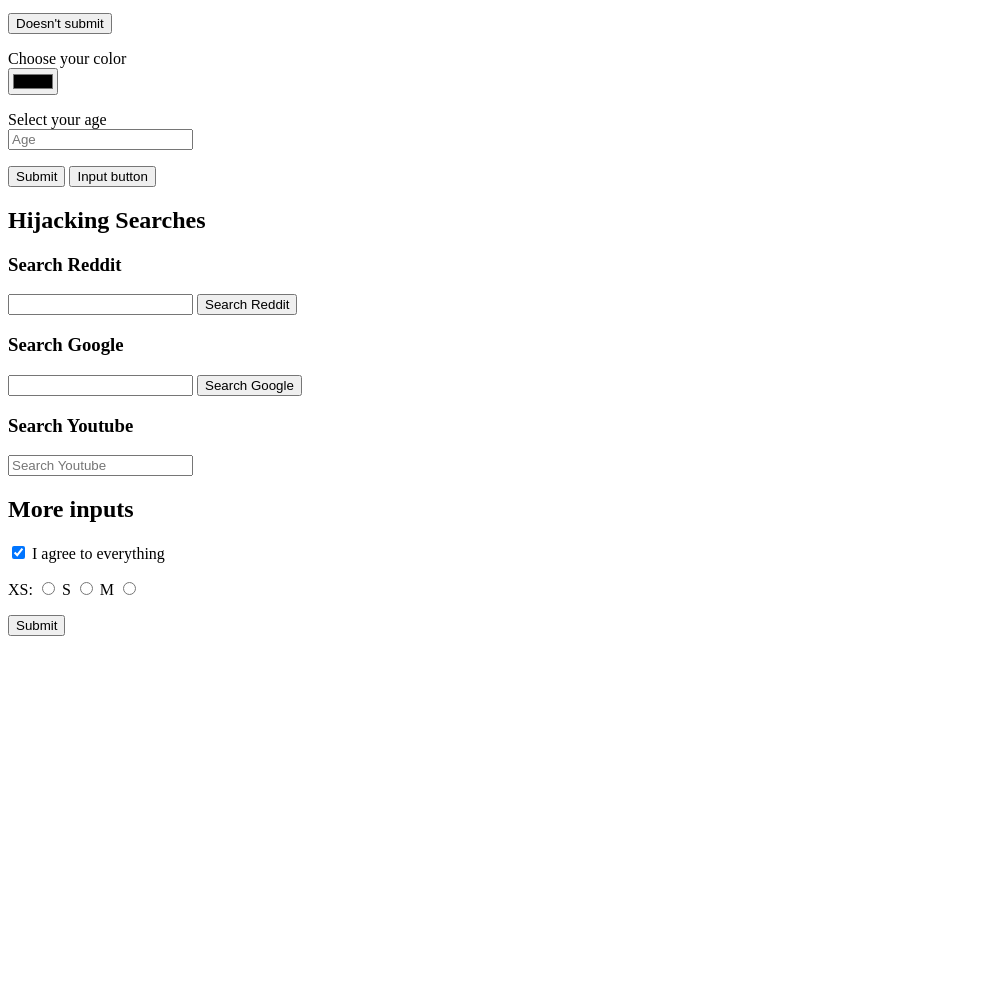
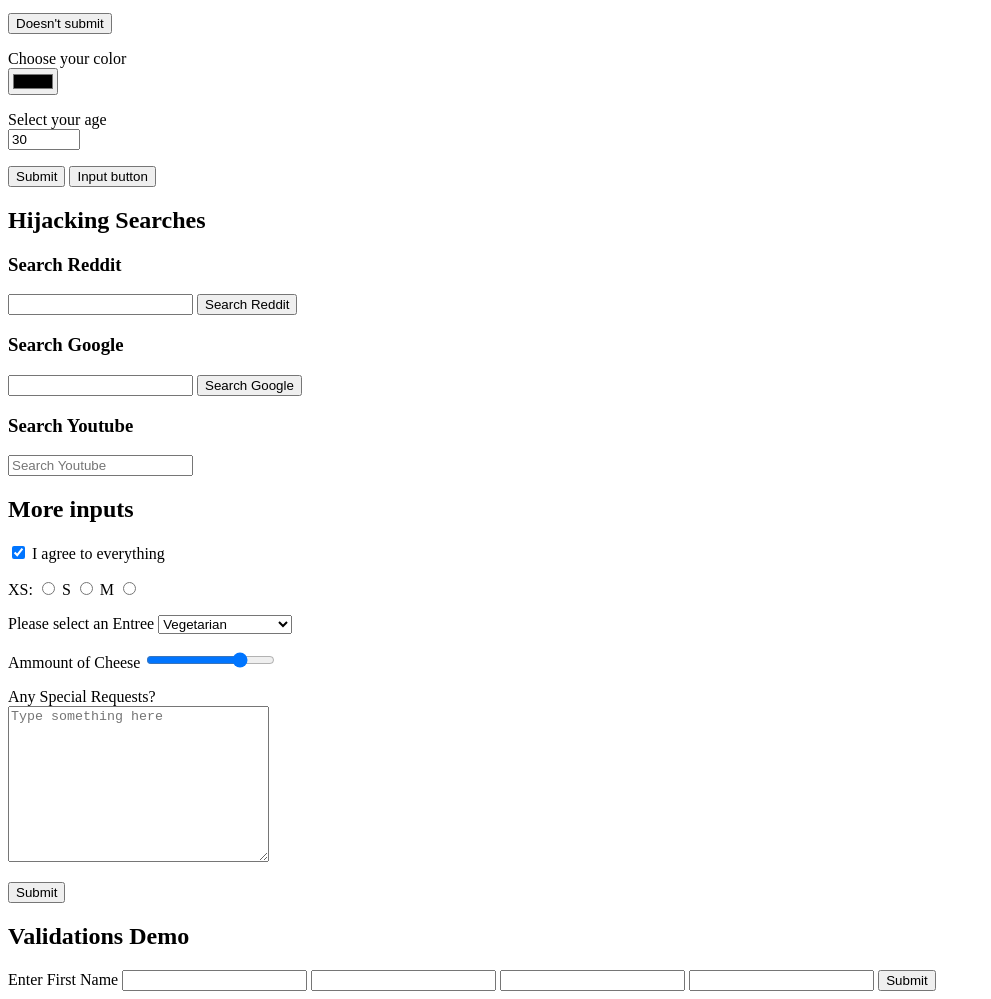
Before and after one commit to GTSilvano/WebDev-Course, a plain HTML site: page forms.html in a window 1280 px wide. Shown: the part 224-1223 px from the top of the page, without its empty margins (0-991 px from the left). Before the commit the page ends 868 px from the top, so only its background shows below. Drawn offline with Linux system fonts and the light colour scheme.

Commit message:
finished the full pure html section

```diff
--- a/forms.html
+++ b/forms.html
@@ -33,7 +33,16 @@
         <!-- Alternative way to label an input (way less common) -->
         <label
           >Select your age <br />
-          <input type="number" name="age" id="age" placeholder="Age" />
+          <input
+            type="number"
+            name="age"
+            id="age"
+            placeholder="Age"
+            min="1"
+            max="1000"
+            step="2"
+            value="30"
+          />
         </label>
       </p>
       <button type="submit">Submit</button>
@@ -72,6 +81,55 @@
         <label for="m">M</label>
         <input type="radio" name="size" id="m" value="M" />
       </p>
+      <p>
+        <label for="meal">Please select an Entree</label>
+        <select name="meal" id="meal">
+          <option value="">Please select meal</option>
+          <option value="fish">Fish</option>
+          <option value="veg" selected>Vegetarian</option>
+          <option value="steak">Steak</option>
+        </select>
+      </p>
+      <p>
+        <label for="cheese">Ammount of Cheese</label>
+        <input
+          type="range"
+          name="cheese_level"
+          id="cheese"
+          min="1"
+          max="100"
+          step="5"
+          value="75"
+        />
+      </p>
+
+      <p>
+        <label for="requests">Any Special Requests?</label><br />
+        <textarea
+          name="equest"
+          id="requests"
+          cols="30"
+          rows="10"
+          placeholder="Type something here"
+        ></textarea>
+      </p>
+      <button type="submit">Submit</button>
+    </form>
+    <h2>Validations Demo</h2>
+    <form action="">
+      <label for="first">Enter First Name</label>
+      <input type="text" name="name" id="first" required />
+      <label for="username"></label>
+      <input
+        type="text"
+        name="username"
+        id="username"
+        minlength="5"
+        maxlength="20"
+        required
+      />
+      <input type="email" name="email" id="email" required />
+      <input type="url" name="page" id="url" />
       <button type="submit">Submit</button>
     </form>
   </body>
```
Also changed, not shown: MarathonForm.html (added, +48 -0 lines).
